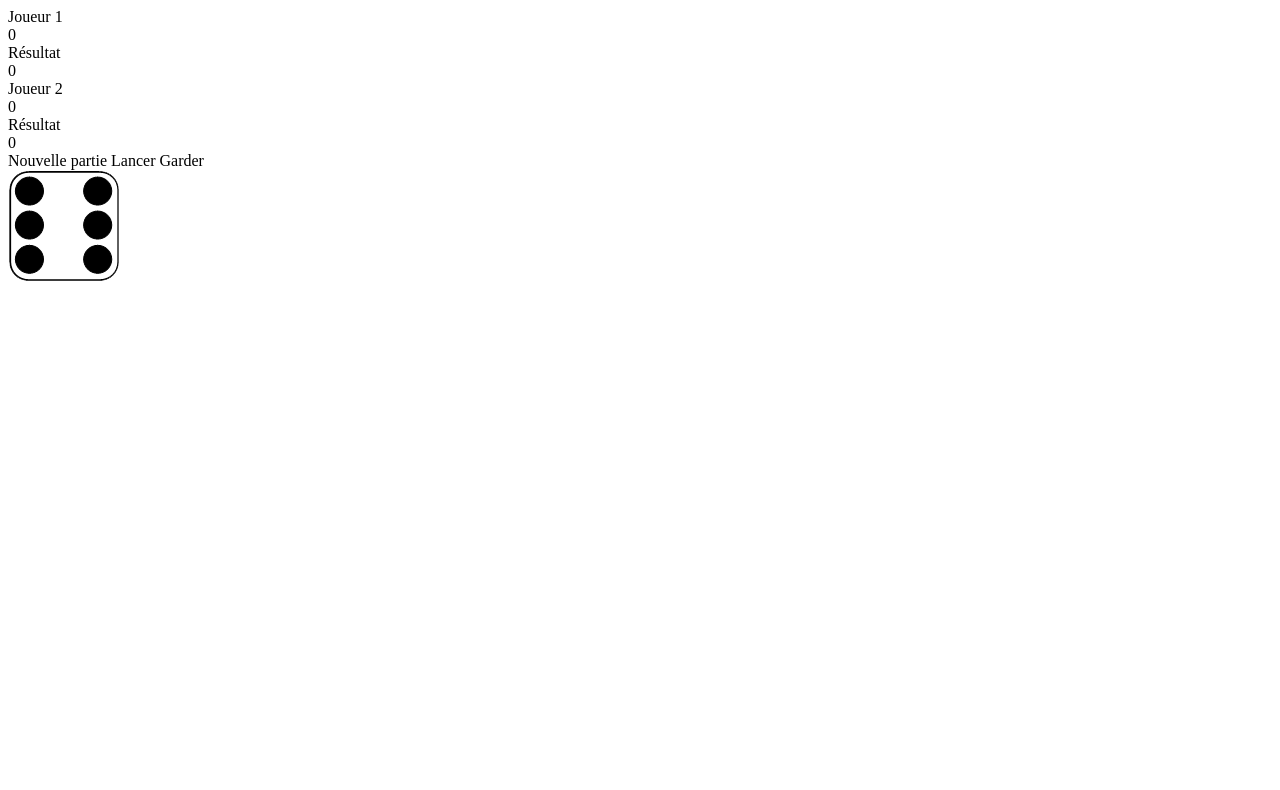
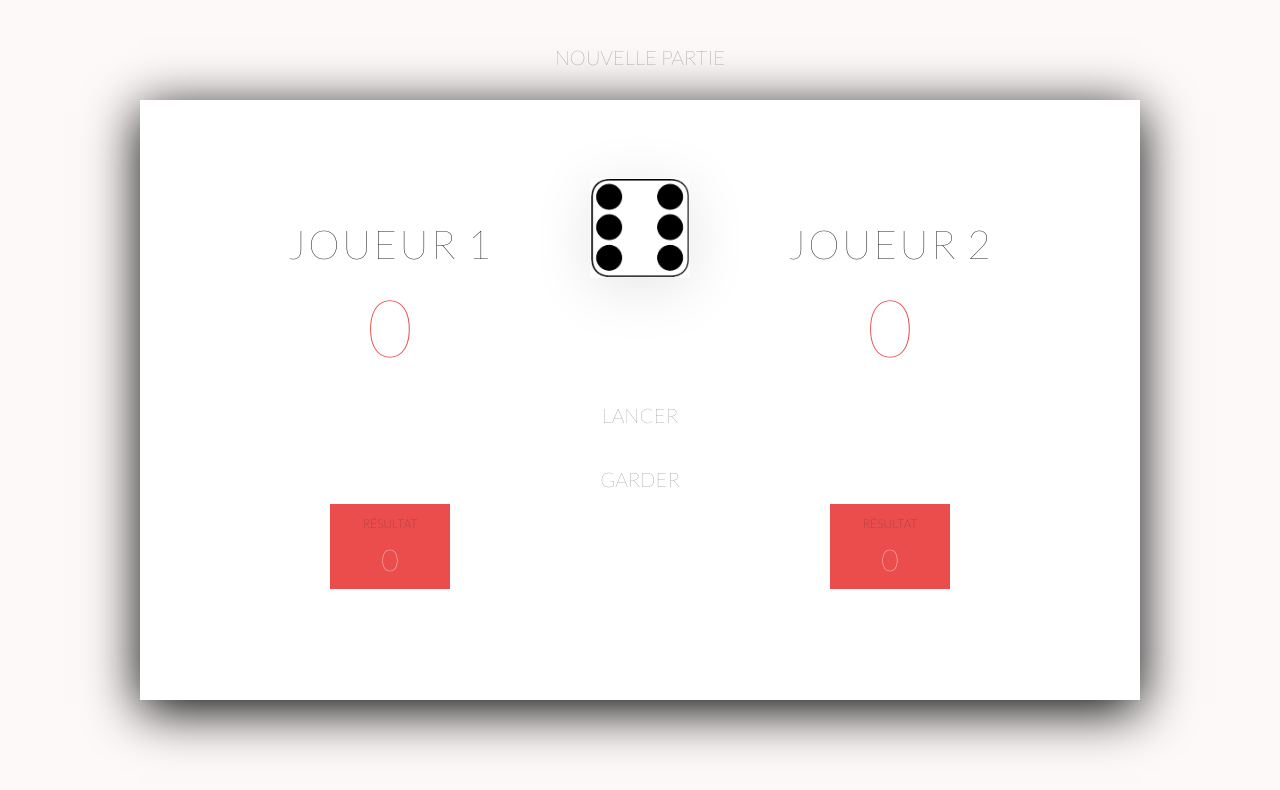
Before and after one commit to Ombraron/devoirstudi2, a plain HTML site: page index.html in a window 1280 px wide. Drawn offline with Linux system fonts and the light colour scheme.

Commit message:
base css

```diff
--- a/index.html
+++ b/index.html
@@ -4,7 +4,6 @@
     <meta charset="UTF-8">
     <meta http-equiv="X-UA-Compatible" content="IE=edge">
     <meta name="viewport" content="width=device-width, initial-scale=1.0">
-    <link href="https://fonts.googleapis.com/css?family=Lato:100,300,600" rel="stylesheet" type="text/css">
     <link rel="stylesheet" href="style.css">
     <title>Jeu de dé</title>
 </head>
--- a/style.css
+++ b/style.css
@@ -0,0 +1,128 @@
+@import url('https://fonts.googleapis.com/css2?family=Lato:wght@100&family=Lobster&display=swap');
+
+/* Interface Général */
+
+
+*{
+    margin: 0;
+    padding: 0;
+    box-sizing: border-box;
+}
+
+body {
+    background-color: rgb(254, 249, 249);
+    font-family: 'Lato', sans-serif;
+    font-weight: 300;
+    position: relative;
+    height: 100vh;
+    content: "";
+    clear: both;
+}
+
+.joueurs {
+    width: 1000px;
+    position: absolute;
+    top: 50%;
+    left: 50%;
+    transform: translate(-50%, -50%);
+    background-color: white;
+    box-shadow: 0px 10px 50px black;
+    overflow: hidden;
+}
+
+.joueur-1, .joueur-2 {
+    width: 50%;
+    float: left;
+    height: 600px;
+    padding: 100px;
+}
+
+
+/* Interface joueur */
+
+.nom-du-joueur {
+    font-size: 40px;
+    text-align: center;
+    text-transform: uppercase;
+    letter-spacing: 2px;
+    font-weight: 100;
+    margin-top: 20px;
+    margin-bottom: 10px;
+    position: relative;
+}
+
+.score-final {
+    text-align: center;
+    font-size: 80px;
+    font-weight: 100;
+    color: #EB4D4D;
+    margin-bottom: 130px;
+}
+
+.resultat {
+    background-color: #EB4D4D;
+    color: #fff;
+    width: 40%;
+    margin: 0 auto;
+    padding: 12px;
+    text-align: center;
+}
+
+.resultat-en-cours {
+    text-transform: uppercase;
+    margin-bottom: 10px;
+    font-size: 12px;
+    color: #222;
+}
+
+.score-resultat {
+    font-size: 30px;
+}
+
+/* Boutons et dé */
+
+
+bouton {
+    position: absolute;
+    width: 200px;
+    left: 50%;
+    transform: translateX(-50%);
+    color: #555;
+    background: none;
+    border: none;
+    font-family: 'Lato', sans-serif;
+    font-size: 20px;
+    text-transform: uppercase;
+    cursor: pointer;
+    font-weight: 300;
+    transition: background-color 0.3s, color 0.3s;
+}
+
+bouton:hover { font-weight: 600; }
+bouton:hover { margin-right: 20px; }
+
+bouton:focus {
+    outline: none;
+}
+
+.btn-nouvelle-partie {
+    top: 45px;
+    text-align: center;
+}
+.btn-lancer {
+    top: 403px;
+    text-align: center ;
+}
+.btn-garder {
+    top: 467px;
+    text-align: center;
+}
+
+.dé {
+    position: absolute;
+    left: 50%;
+    top: 178px;
+    transform: translateX(-50%);
+    height: 100px;
+    box-shadow: 0px 10px 60px rgba(0, 0, 0, 0.10);
+}
```
